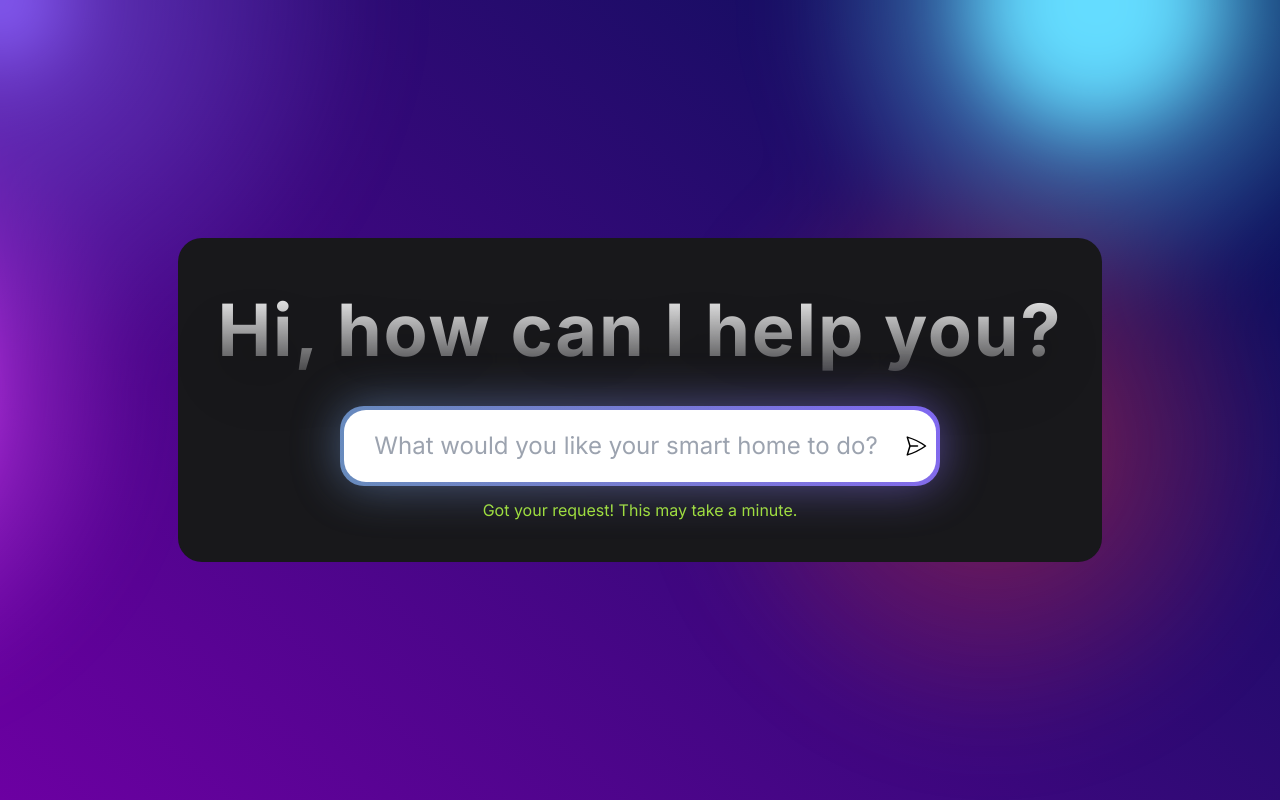
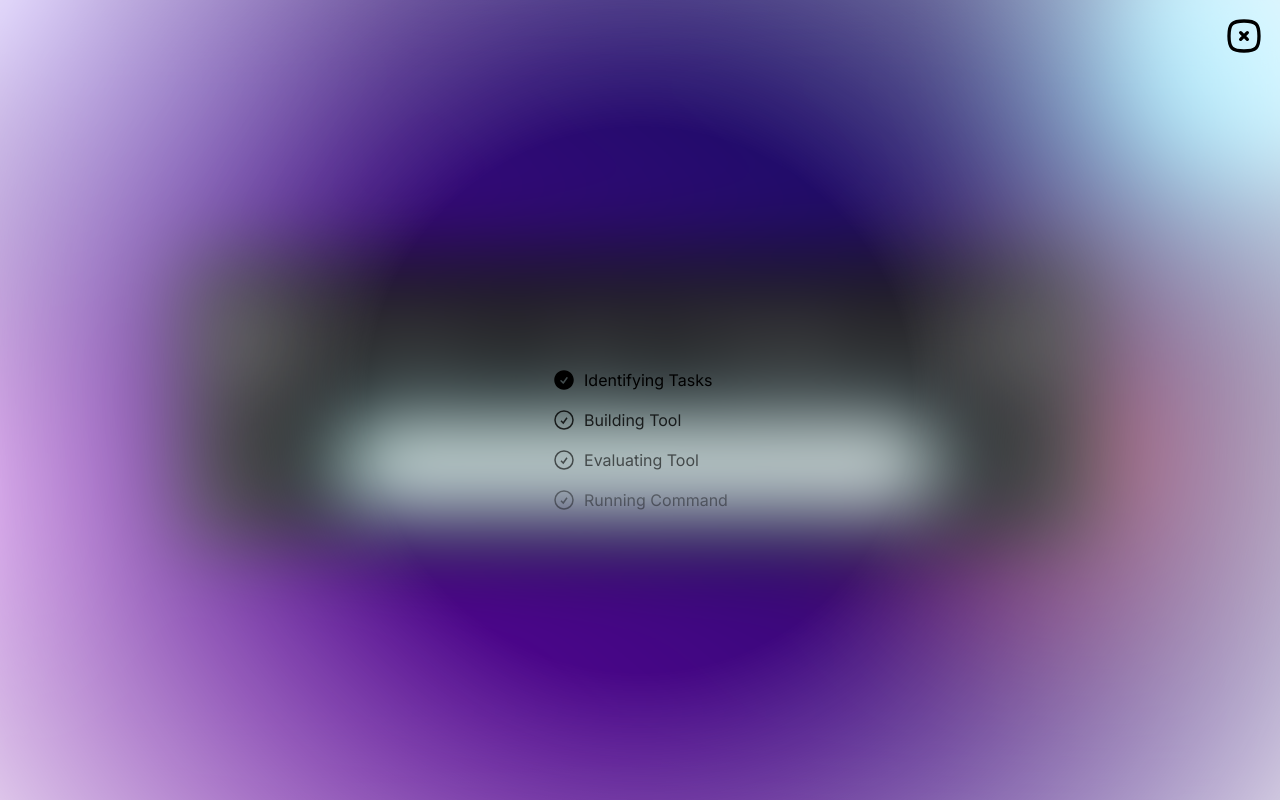
Before and after one commit to joshua-demo/simply-home, a Next.js app in the folder home-portal/: page / in a window 1280 px wide. Both pictures are taken after a click on the button 918 px from the left and 464 px from the top of the page. Built offline with nearby package versions, Linux system fonts and the light colour scheme; no server answers.

Commit message:
adds multistep loader

```diff
--- /dev/null
+++ b/home-portal/app/api/setStep/route.ts
@@ -0,0 +1,18 @@
+import { NextRequest, NextResponse } from "next/server";
+import fs from 'fs';
+
+export async function POST(req: NextRequest) {
+    const body = await req.json()
+
+    const step = JSON.stringify({step: body.step});
+
+    // @ts-ignore
+    fs.writeFileSync("./app/api/step.json", step, (err) => {
+        if (err) {
+            console.error("Error writing data to file:", err);
+            throw err;
+        }
+    });
+
+    return NextResponse.json({ success: true }, { status: 200 });
+}
--- /dev/null
+++ b/home-portal/app/api/step.json
@@ -0,0 +1 @@
+{"step":0}
--- a/home-portal/app/components/ui/input.tsx
+++ b/home-portal/app/components/ui/input.tsx
@@ -2,12 +2,14 @@ import { cn } from '@/app/utils/cn';
 import React, { useState, useEffect, useRef } from 'react';
 import MicSVG from '../svg/mic';
 import SendSVG from '../svg/send';
+import { error } from 'console';
 
 interface InputProps {
   setToast: React.Dispatch<React.SetStateAction<boolean>>;
+  setMultiStepLoading: React.Dispatch<React.SetStateAction<boolean>>;
 } // Optional interface for future props
 
-const Input: React.FC<InputProps> = ({setToast}) => {
+const Input: React.FC<InputProps> = ({setToast, setMultiStepLoading}) => {
   const textAreaRef = useRef<HTMLTextAreaElement>(null);
   const [text, setText] = useState("");
   const bodyMaker = (command : string) => {return {
@@ -21,8 +23,13 @@ const Input: React.FC<InputProps> = ({setToast}) => {
   const handleOnClick = async () => {
     fetch(url, bodyMaker(text))
     setText("");
-    setToast(true);
-    const timeout = setTimeout(() => {setToast(false)}, 3500)
+
+    setMultiStepLoading(true);
+
+    // if (error) {
+    //   setToast(true);
+    //   const timeout = setTimeout(() => {setToast(false)}, 3500)
+    // }
   }
 
   useEffect(() => {
--- /dev/null
+++ b/home-portal/app/components/ui/multi-step-loader.tsx
@@ -0,0 +1,155 @@
+"use client";
+import { cn } from "@/app/utils/cn";
+import { getStep, setStep } from "@/app/utils/serverActions";
+import { AnimatePresence, motion } from "framer-motion";
+import { useState, useEffect } from "react";
+
+const LAST_STEP = 3;
+
+const CheckIcon = ({ className }: { className?: string }) => {
+  return (
+    <svg
+      xmlns="http://www.w3.org/2000/svg"
+      fill="none"
+      viewBox="0 0 24 24"
+      strokeWidth={1.5}
+      stroke="currentColor"
+      className={cn("w-6 h-6 ", className)}
+    >
+      <path d="M9 12.75 11.25 15 15 9.75M21 12a9 9 0 1 1-18 0 9 9 0 0 1 18 0Z" />
+    </svg>
+  );
+};
+
+const CheckFilled = ({ className }: { className?: string }) => {
+  return (
+    <svg
+      xmlns="http://www.w3.org/2000/svg"
+      viewBox="0 0 24 24"
+      fill="currentColor"
+      className={cn("w-6 h-6 ", className)}
+    >
+      <path
+        fillRule="evenodd"
+        d="M2.25 12c0-5.385 4.365-9.75 9.75-9.75s9.75 4.365 9.75 9.75-4.365 9.75-9.75 9.75S2.25 17.385 2.25 12Zm13.36-1.814a.75.75 0 1 0-1.22-.872l-3.236 4.53L9.53 12.22a.75.75 0 0 0-1.06 1.06l2.25 2.25a.75.75 0 0 0 1.14-.094l3.75-5.25Z"
+        clipRule="evenodd"
+      />
+    </svg>
+  );
+};
+
+type LoadingState = {
+  text: string;
+};
+
+const LoaderCore = ({
+  loadingStates,
+  value = 0,
+}: {
+  loadingStates: LoadingState[];
+  value?: number;
+}) => {
+  return (
+    <div className="flex relative justify-start max-w-xl mx-auto flex-col mt-40">
+      {loadingStates.map((loadingState, index) => {
+        const distance = Math.abs(index - value);
+        const opacity = Math.max(1 - distance * 0.2, 0); // Minimum opacity is 0, keep it 0.2 if you're sane.
+
+        return (
+          <motion.div
+            key={index}
+            className={cn("text-left flex gap-2 mb-4")}
+            initial={{ opacity: 0, y: -(value * 40) }}
+            animate={{ opacity: opacity, y: -(value * 40) }}
+            transition={{ duration: 0.5 }}
+          >
+            <div>
+              {index > value && (
+                <CheckIcon className="text-black dark:text-white" />
+              )}
+              {index <= value && (
+                <CheckFilled
+                  className={cn(
+                    "text-black dark:text-white",
+                    value === index &&
+                      "text-black dark:text-lime-500 opacity-100"
+                  )}
+                />
+              )}
+            </div>
+            <span
+              className={cn(
+                "text-black dark:text-white",
+                value === index && "text-black dark:text-lime-500 opacity-100"
+              )}
+            >
+              {loadingState.text}
+            </span>
+          </motion.div>
+        );
+      })}
+    </div>
+  );
+};
+
+export const MultiStepLoader = ({
+  loadingStates,
+  loading,
+  duration = 2000,
+  setLoading,
+}: {
+  loadingStates: LoadingState[];
+  loading?: boolean;
+  duration?: number;
+  setLoading: (loading: boolean) => void;
+}) => {
+  const [currentState, setCurrentState] = useState(0);
+
+  async function checkStepsFromServer() {
+    const newState : number = await getStep();
+    if (newState === LAST_STEP) {
+      setTimeout(async () => {
+        // reset the step to 0
+        await setStep(0);
+        setLoading(false);
+      }, duration);
+    }
+    if (currentState !== newState) {
+        setCurrentState(newState);
+    }
+  }
+
+  {/* manual clock */}
+useEffect(() => {
+  const interval = setInterval(() => {
+    checkStepsFromServer(); // Call the function directly
+  }, 1000); // Check every second
+
+  return () => clearInterval(interval);
+}, []);
+
+  return (
+    <AnimatePresence mode="wait">
+      {loading && (
+        <motion.div
+          initial={{
+            opacity: 0,
+          }}
+          animate={{
+            opacity: 1,
+          }}
+          exit={{
+            opacity: 0,
+          }}
+          className="w-full h-full fixed inset-0 z-[1001] flex items-center justify-center backdrop-blur-2xl"
+        >
+          <div className="h-96 relative">
+            <LoaderCore value={currentState} loadingStates={loadingStates} />
+          </div>
+
+          <div className="bg-gradient-to-t inset-x-0 z-20 bottom-0 bg-white dark:bg-black h-full absolute [mask-image:radial-gradient(900px_at_center,transparent_30%,white)]" />
+        </motion.div>
+      )}
+    </AnimatePresence>
+  );
+};
--- a/home-portal/app/page.tsx
+++ b/home-portal/app/page.tsx
@@ -1,4 +1,4 @@
-"use client"
+"use client";
 import { BackgroundGradientAnimation } from "@/app/components/ui/background-gradient-animation";
 import { BackgroundGradient } from "./components/ui/background-gradient";
 import { TextGenerateEffect } from "./components/ui/text-generate-effect";
@@ -6,14 +6,24 @@ import { useState } from "react";
 import { AnimatePresenceWrapper } from "./components/ui/animate-presence-wrapper";
 import { motion } from "framer-motion";
 import Input from "./components/ui/input";
+import { MultiStepLoader } from "./components/ui/multi-step-loader";
+import { IconSquareRoundedX } from "@tabler/icons-react";
 
 export default function Home() {
   // checks for the page background and text generation effect to be loaded
   const [loading, setLoading] = useState(true);
   const [showToast, setToast] = useState(false);
+  const [multiStepLoading, setMultiStepLoading] = useState(false);
+  const loadingStates = [
+    { text: "Identifying Tasks" },
+    { text: "Building Tool" },
+    { text: "Evaluating Tool" },
+    { text: "Running Command" },
+  ];
 
   return (
     <BackgroundGradientAnimation className="absolute h-screen w-screen flex items-center justify-center">
+      <MultiStepLoader loadingStates={loadingStates} loading={multiStepLoading} setLoading={setMultiStepLoading} duration={1000}/>
       <motion.div className="flex flex-col m-0 p-10 rounded-3xl bg-zinc-900 items-center !z-[1000]">
         <TextGenerateEffect
           words="Hi, how can I help you?"
@@ -25,13 +35,23 @@ export default function Home() {
             className="rounded-[22px] bg-white dark:bg-zinc-900 !p-1"
             containerClassName="w-full md:w-[600px]"
           >
-            <Input setToast={setToast} />
+            <Input setToast={setToast} setMultiStepLoading={setMultiStepLoading}/>
           </BackgroundGradient>
         </AnimatePresenceWrapper>
         <AnimatePresenceWrapper isVisible={showToast}>
-          <p className="text-lime-400 mt-3">Got your request! This may take a minute.</p>
+          <p className="text-lime-400 mt-3">
+            Got your request! This may take a minute.
+          </p>
         </AnimatePresenceWrapper>
       </motion.div>
+      {multiStepLoading && (
+        <button
+          className="fixed top-4 right-4 text-black dark:text-white z-[1002]"
+          onClick={() => setMultiStepLoading(false)}
+        >
+          <IconSquareRoundedX className="h-10 w-10" />
+        </button>
+      )}
     </BackgroundGradientAnimation>
   );
 }
--- /dev/null
+++ b/home-portal/app/utils/serverActions.ts
@@ -0,0 +1,24 @@
+"use server"
+import fs from 'fs';
+
+export async function getStep() {
+    // @ts-ignore
+    const data = fs.readFileSync("./app/api/step.json", {encoding:'utf8', flag:'r'},(err) => {
+        throw err;
+    });
+
+    return JSON.parse(data).step;
+}
+
+export async function setStep(step: number) {
+    const jsonData = JSON.stringify({step: step})
+    // @ts-ignore
+    fs.writeFileSync("./app/api/step.json", jsonData, (err) => {
+        if (err) {
+            console.error("Error writing data to file:", err);
+            throw err;
+        }
+    });
+
+    return;
+}
--- a/home-portal/package.json
+++ b/home-portal/package.json
@@ -9,6 +9,7 @@
     "lint": "next lint"
   },
   "dependencies": {
+    "@tabler/icons-react": "^3.2.0",
     "clsx": "^2.1.0",
     "framer-motion": "^11.1.7",
     "next": "14.2.2",
```
Also changed, not shown: 2 other files (tests, documents, lock files or other folders).
